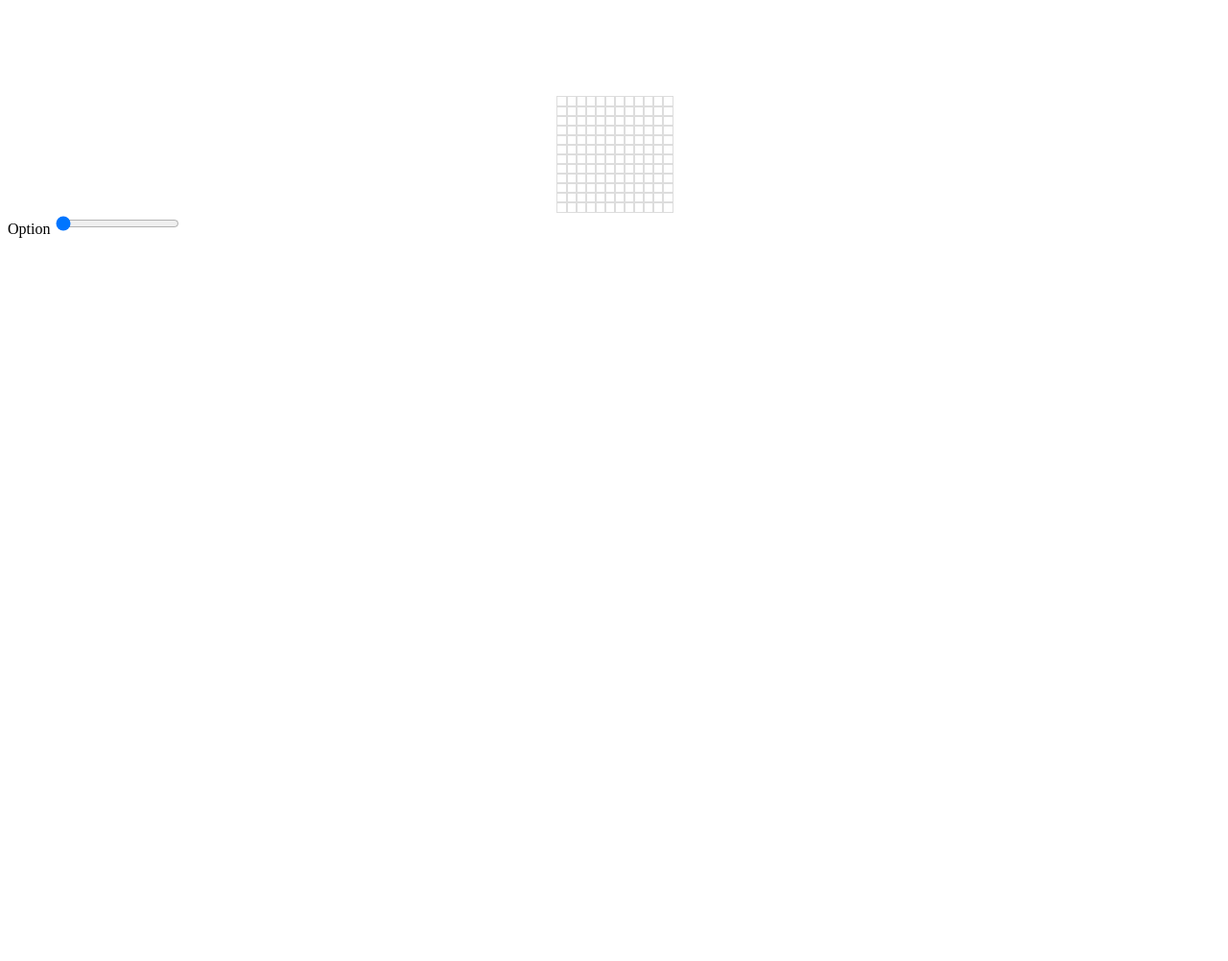
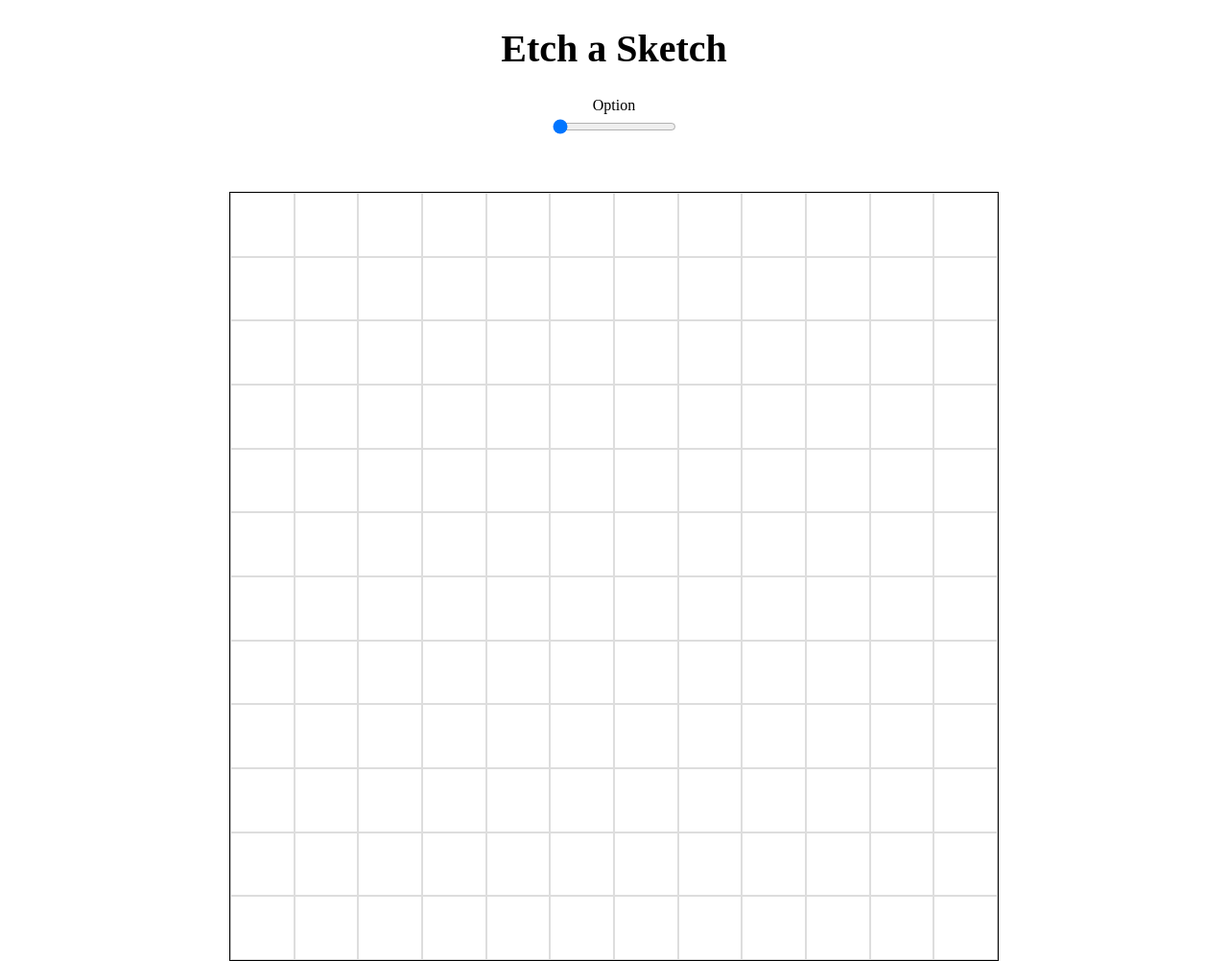
Before and after one commit to maialele/Etch-a-Sketch, a plain HTML site: page etch.html in a window 1280 px wide. Shown: the whole page at 96% size. Before the commit the page ends 800 px from the top, so only its background shows below. Drawn offline with Linux system fonts and the light colour scheme.

Commit message:
drawing doesnt work yet

```diff
--- a/etch.css
+++ b/etch.css
@@ -1,25 +1,43 @@
+h1 {
+  text-align: center;
+  font-size: 40px;
+}
+
 :root {
     --grid-cols: 1;
     --grid-rows: 1;
   }
 
+  #pageStructure {
+    display: flex;
+    flex-direction: column;
+    justify-content: center;
+    align-items: center;
+  }
+
   #container {
     display: grid;
-    grid-template-rows: repeat(var(--grid-rows), 10px);
-    grid-template-columns: repeat(var(--grid-cols), 10px);
-    justify-content: center;
-    margin-top: 100px;
-    min-height: 0;
-    min-width: 0;
-    width: 100%;
-    height: 100%;
+    grid-template-rows: repeat(var(--grid-rows), 1fr);
+    grid-template-columns: repeat(var(--grid-cols), 1fr);
+    width: 800px;
+    height: 800px;
+    grid-auto-columns: auto;
+    position: absolute;
+    margin-top: 200px;
+    margin-bottom: 200px;
+    top: 0;
+    bottom: 0;
+    grid-auto-rows: 30%;
+    border: 1px solid black;
 
 }
 
   .grid-item {
     padding: 5px;
     border: 1px solid #ddd;
-    text-align: center;
-    overflow: hidden;  /* NEW */
     min-width: 0;
   }
+
+  .grid-item:hover {
+    background-color: blue;
+  }
--- a/etch.html
+++ b/etch.html
@@ -2,14 +2,18 @@
 <html>
     <head>
         <link rel="stylesheet" href="etch.css">
+        <h1>Etch a Sketch</h1>
     </head>
     <body>
-        <div id="container">
+        <div id="pageStructure">
+            <div id="container">
+            </div>
+            <label for="weight">Option</label>
+            <input type="range" id="weight" min="12  " value="0" max="57" step="1" list="volsettings" onchange="reset(this.value,this.value), makeRows(this.value,this.value)">
+            <datalist id="volsettings">
+            </datalist>
         </div>
-        <label for="weight">Option</label>
-        <input type="range" id="weight" min="12  " value="0" max="64" step="1" list="volsettings">
-        <datalist id="volsettings">
-        </datalist>
+
         <script src="etch.js"></script>
 
     </body>
--- a/etch.js
+++ b/etch.js
@@ -1,5 +1,6 @@
 const container = document.getElementById("container");
 const slider = document.getElementById("volsetting");
+const gridValue = document.getElementById("weight");
 
 function makeRows(rows, cols) {
   container.style.setProperty('--grid-rows', rows);
@@ -10,12 +11,8 @@ function makeRows(rows, cols) {
   };
 };
 
+function reset(rows, cols) {
+  container.innerHTML = ""
+}
+
 makeRows(12, 12);
-
-function chooseGridSize(){
-
-
-
-
-
-}
```
